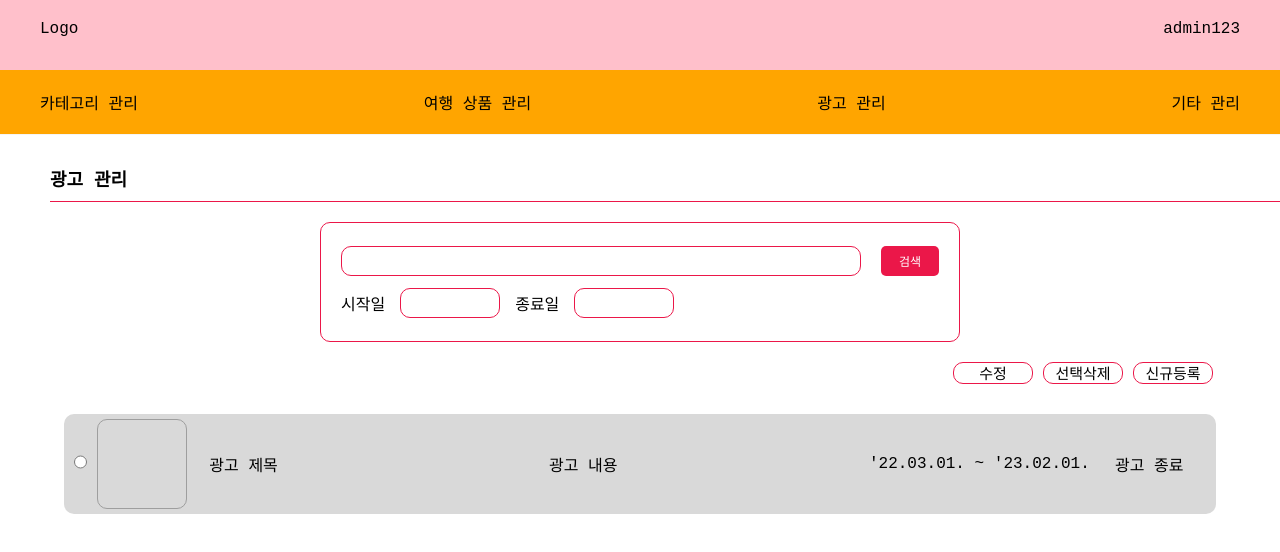
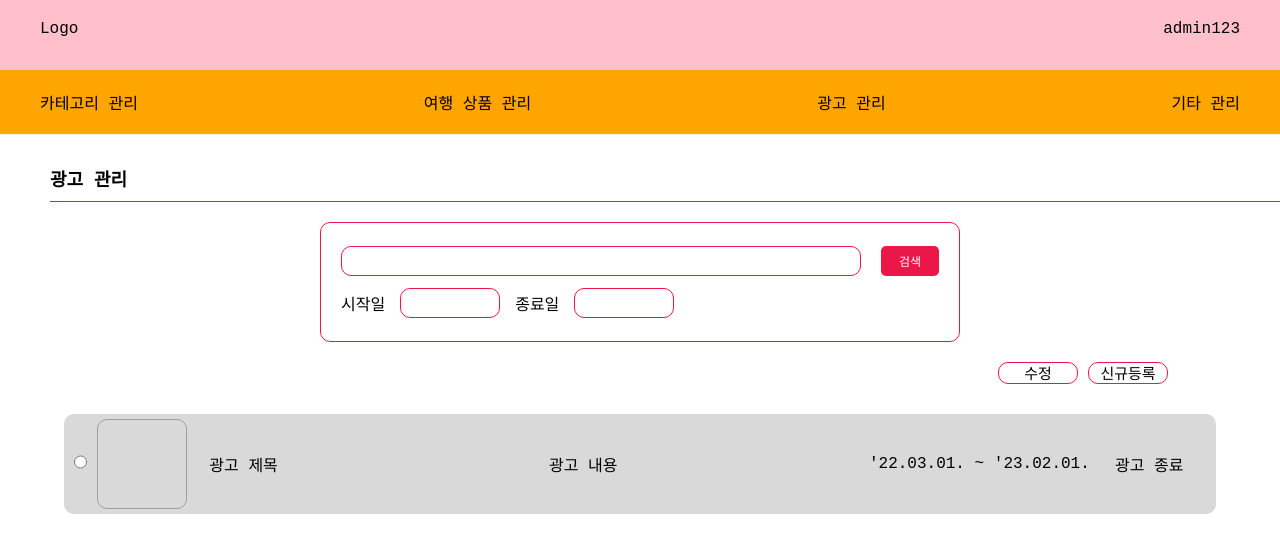
Before and after one commit to rnjs010/amuseAdmin, a React (Create React App) app in the folder admin/: page /ad in a window 1280 px wide. Shown: the top 552 px of the page. Built offline with nearby package versions, Linux system fonts and the light colour scheme; a small style sheet from the web is missing.

Commit message:
Remove 선택삭제

```diff
--- a/admin/src/pages/AdPages/Ad.tsx
+++ b/admin/src/pages/AdPages/Ad.tsx
@@ -43,11 +43,6 @@ const Ad = () => {
 						수정
 					</Link>
 
-					{/*TODO*/}
-					<Link to={'/'} className={styles.linkBtn}>
-						선택삭제
-					</Link>
-
 					<Link to={'/'} className={styles.linkBtn}>
 						신규등록
 					</Link>
```
